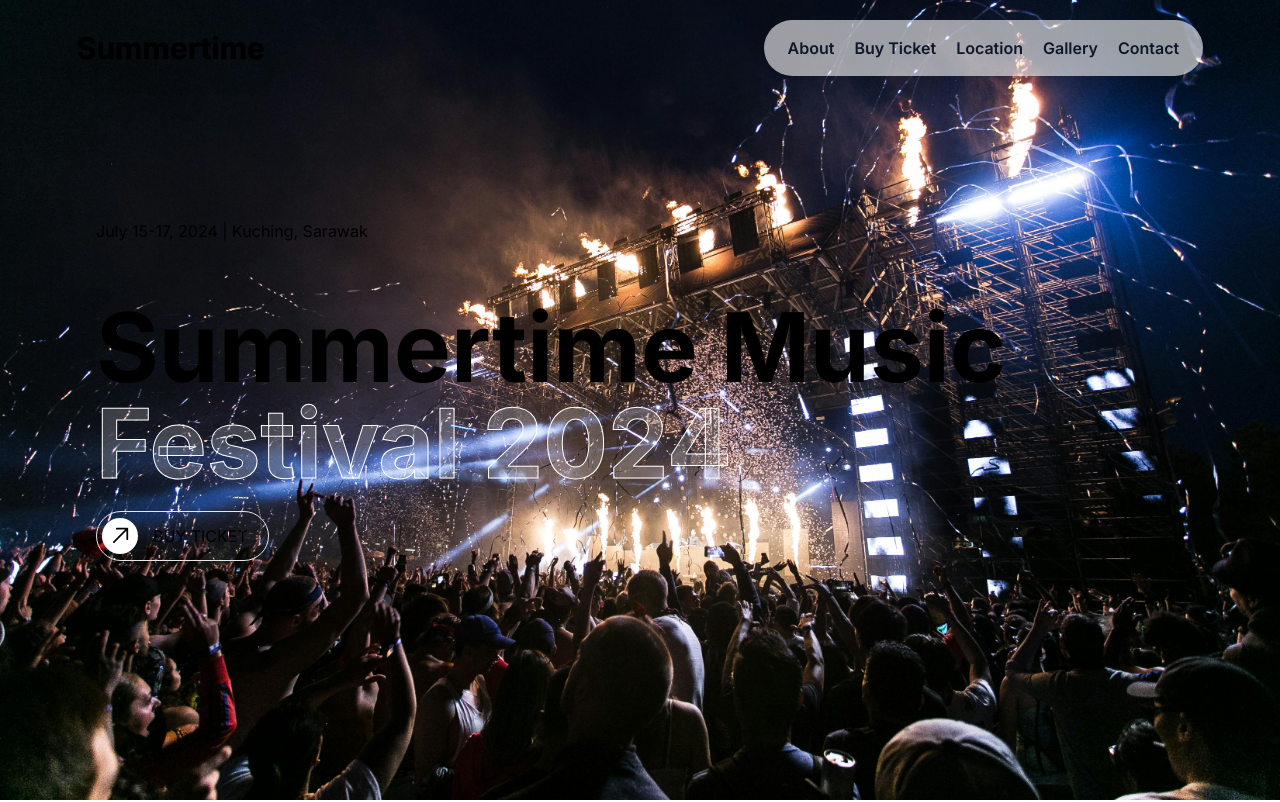
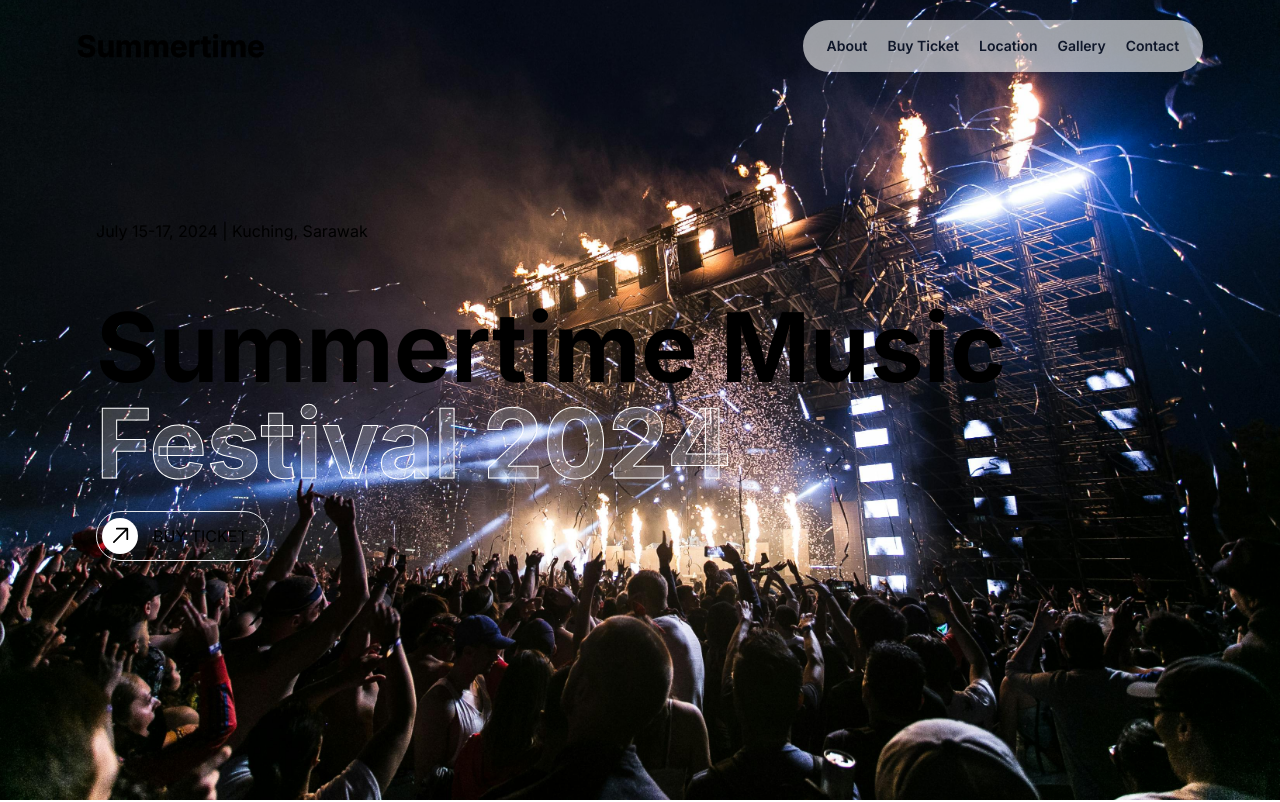
Before and after one commit to charltonkdev/event-landing-page, a Next.js app: page / in a window 1280 px wide. Shown: the top 802 px of the page. Built offline with nearby package versions, Linux system fonts and the light colour scheme.

Commit message:
fix header and footer

```diff
--- a/src/components/Footer.tsx
+++ b/src/components/Footer.tsx
@@ -32,7 +32,7 @@ export const Footer = () => {
                 </h4>
                 <span className="text-sm font-light">Bring People Together</span>
             </div>
-            <div className="flex flex-col mx-auto flex-grow items-start md:items-center mb-12">
+            <div className="flex flex-col w-full mx-auto md:flex-grow items-start md:items-center mb-12">
                 <h4 className="text-xl font-bold mb-4">
                     Quick Links
                 </h4>
--- a/src/components/Header.tsx
+++ b/src/components/Header.tsx
@@ -29,7 +29,7 @@ export const Header = () => {
           Summertime
         </h1>
       </div>
-      <div className='flex px-6 py-4 justify-center bg-white bg-opacity-60 backdrop-blur-lg rounded-full text-slate-900 font-semibold'>
+      <div className='flex px-6 py-4 justify-center bg-white bg-opacity-60 backdrop-blur-lg rounded-full text-slate-900 font-semibold text-sm'>
         <ul className='flex flex-nowrap gap-5'>
           <li>
             <Link href="#about" passHref>
--- a/src/components/Location.tsx
+++ b/src/components/Location.tsx
@@ -9,7 +9,7 @@ export const Location = () => {
             Summertime Music Festival 2024 wil be held at Waterfront Park, a stunning waterfront location in the heart of UK. Easily accessible by public transportation, with ample parking available.
         </h2>
         <ArrowButton>VIEW LOCATION</ArrowButton>
-        <div className="relative w-full h-[60vh] overflow-hidden rounded-3xl">
+        <div className="relative w-full md:h-[60vh] overflow-hidden rounded-3xl">
         <video className="video-bg" autoPlay muted loop>
         <source src="/eventlocation.mp4" type="video/mp4" />
         Your browser does not support the video tag.
```
